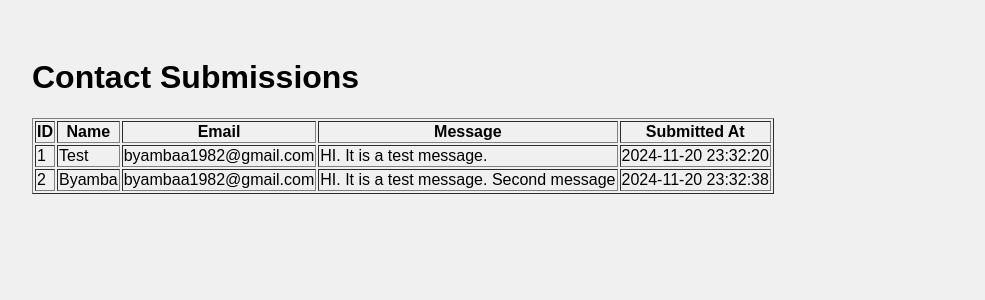
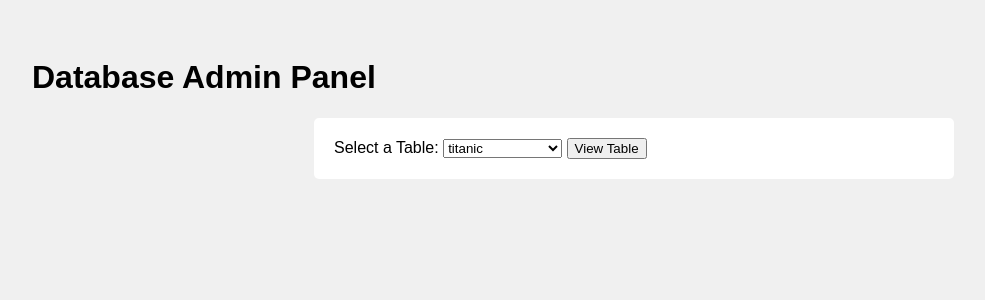
Before and after one commit to urangoo0325/flask, a Flask app: page /admin in a window 1280 px wide. Shown: the top 300 px of the page, without its empty margins (6-991 px from the left). Run offline with Flask 3, Linux system fonts and the light colour scheme; a user stored in the database is signed in; data comes from the database, SQL or seed files in the repository; both versions use the stored data as it was after the commit; some libraries are stand-ins or nearby versions.

Commit message:
added admin panel

```diff
--- a/main.py
+++ b/main.py
@@ -4,6 +4,7 @@ import pandas as pd
 import sqlite3
 import os
 import requests
+from functools import wraps
 
 app = Flask(__name__)
 app.secret_key = 'your_secret_key'  # Needed for session management
@@ -157,18 +158,6 @@ def submit_contact():
     # Redirect to the admin page
     return redirect('/admin')
 
-# Route to display admin page
-@app.route('/admin')
-def admin():
-    # Retrieve all contact records
-    conn = sqlite3.connect(db_path, check_same_thread=False)
-    cursor = conn.cursor()
-    cursor.execute('SELECT * FROM contacts')
-    contacts = cursor.fetchall()
-    conn.close()
-
-    # Render the admin page with contact data
-    return render_template('admin.html', contacts=contacts)
 
 # Route for login
 @app.route('/login', methods=['GET', 'POST'])
@@ -188,7 +177,7 @@ def login():
         if user:
             session['username'] = username
             flash("Login successful!")
-            return redirect(url_for('show_blogs'))
+            return redirect(url_for('admin'))
         else:
             flash("Invalid username or password.")
 
@@ -276,6 +265,128 @@ def calculator():
 
     return render_template("calculator.html", result=result)
 
+def admin_required(f):
+    @wraps(f)
+    def decorated_function(*args, **kwargs):
+        # Check if the user is logged in
+        if 'username' not in session:
+            flash("You need to log in first.", "error")
+            return redirect(url_for('login'))
+
+        # Connect to the database and check user's role
+        conn = sqlite3.connect(db_path)
+        cursor = conn.cursor()
+
+        try:
+            # Join users and roles tables to get the user's role
+            cursor.execute('''
+                SELECT roles.role_name
+                FROM users
+                JOIN roles ON users.role_id = roles.id
+                WHERE users.username = ? AND roles.id = 1
+            ''', (session['username'],))
+            user_role = cursor.fetchone()
+        finally:
+            conn.close()
+
+        # If no admin role is found, deny access
+        if user_role is None:
+            flash("Access denied. Admins only.", "error")
+            return redirect(url_for('login'))
+
+        # Allow access if the user is an admin
+        return f(*args, **kwargs)
+
+    return decorated_function
+
+@app.route('/admin', methods=['GET', 'POST'])
+@admin_required
+def admin():
+    conn = sqlite3.connect(db_path, check_same_thread=False)
+    cursor = conn.cursor()
+
+    # Fetch all table names in the database
+    cursor.execute("SELECT name FROM sqlite_master WHERE type='table'")
+    tables = [row[0] for row in cursor.fetchall()]
+
+    selected_table = None
+    table_data = []
+    table_columns = []
+
+    if request.method == 'POST':
+        # Get the selected table from the dropdown
+        selected_table = request.form.get('table_name')
+        if selected_table:
+            # Fetch data and column names for the selected table
+            cursor.execute(f"PRAGMA table_info({selected_table})")
+            table_columns = [info[1] for info in cursor.fetchall()]
+
+            cursor.execute(f"SELECT * FROM {selected_table}")
+            table_data = cursor.fetchall()
+
+    conn.close()
+
+    # Pass `enumerate` to the template
+    return render_template(
+        'admin.html',
+        tables=tables,
+        selected_table=selected_table,
+        table_data=table_data,
+        table_columns=table_columns,
+        enumerate=enumerate  # Pass `enumerate`
+    )
+
+@app.route('/update_table/<table_name>', methods=['POST'])
+def update_table(table_name):
+    # Extract form data
+    form_data = request.form.to_dict()  # Flattened dictionary of form data
+    if not form_data:
+        flash("No data submitted.", "error")
+        return redirect(url_for('admin'))
+
+    conn = sqlite3.connect(db_path)
+    cursor = conn.cursor()
+
+    try:
+        # Group data by row
+        rows = {}
+        for key, value in form_data.items():
+            # Example key format: data[0][column_name]
+            parts = key.split('[')
+            row_index = parts[1][:-1]  # Extract row index
+            column_name = parts[2][:-1]  # Extract column name
+            if row_index not in rows:
+                rows[row_index] = {}
+            rows[row_index][column_name] = value
+
+        # Iterate through rows and update the database
+        for row_index, row_data in rows.items():
+            if 'id' not in row_data:
+                flash(f"Missing ID for row {row_index}. Skipping.", "error")
+                continue
+
+            row_id = row_data.pop('id')  # Remove ID from data to update
+            update_query = f"""
+                UPDATE {table_name}
+                SET {', '.join([f"{col} = ?" for col in row_data.keys()])}
+                WHERE id = ?
+            """
+            params = list(row_data.values()) + [row_id]
+
+            # Execute the update
+            cursor.execute(update_query, params)
+
+        conn.commit()
+        flash("Table updated successfully!", "success")
+    except Exception as e:
+        conn.rollback()
+        flash(f"Error updating table: {e}", "error")
+    finally:
+        conn.close()
+
+    return redirect(url_for('admin'))
+
+
 
 if __name__ == '__main__':
     app.run(debug=True)
--- a/templates/admin.html
+++ b/templates/admin.html
@@ -5,24 +5,52 @@
     <link rel="stylesheet" type="text/css" href="{{ url_for('static', filename='style.css') }}">
 </head>
 <body>
-    <h1>Contact Submissions</h1>
+    <h1>Database Admin Panel</h1>
+
+    <!-- Dropdown to select a table -->
+    <form method="POST" action="{{ url_for('admin') }}">
+        <label for="table_name">Select a Table:</label>
+        <select name="table_name" id="table_name">
+            {% for table in tables %}
+            <option value="{{ table }}" {% if table == selected_table %}selected{% endif %}>
+                {{ table }}
+            </option>
+            {% endfor %}
+        </select>
+        <button type="submit">View Table</button>
+    </form>
+
+    {% if selected_table %}
+    <h2>Data for Table: {{ selected_table }}</h2>
+    <form method="POST" action="{{ url_for('update_table', table_name=selected_table) }}">
         <table border="1">
+            <thead>
                 <tr>
-            <th>ID</th>
-            <th>Name</th>
-            <th>Email</th>
-            <th>Message</th>
-            <th>Submitted At</th>
+                    {% for column in table_columns %}
+                    <th>{{ column }}</th>
+                    {% endfor %}
                 </tr>
-        {% for contact in contacts %}
+            </thead>
+            <tbody>
+                {% for row_index, row in enumerate(table_data) %}
                 <tr>
-            <td>{{ contact[0] }}</td>
-            <td>{{ contact[1] }}</td>
-            <td>{{ contact[2] }}</td>
-            <td>{{ contact[3] }}</td>
-            <td>{{ contact[4] }}</td>
+                    {% for col_index, cell in enumerate(row) %}
+                    <td>
+                        <input
+                            type="text"
+                            name="data[{{ row_index }}][{{ table_columns[col_index] }}]"
+                            value="{{ cell }}"
+                            {% if table_columns[col_index] == 'id' %}readonly{% endif %}  <!-- Make ID read-only -->
+                        />
+                    </td>
+                    {% endfor %}
                 </tr>
                 {% endfor %}
+            </tbody>
+
         </table>
+        <button type="submit">Save Changes</button>
+    </form>
+    {% endif %}
 </body>
 </html>
```
Also changed, not shown: templates/login.html (added, +29 -0 lines), templates/register.html (added, +29 -0 lines), users.py (+29 -15 lines), db/titanic.sqlite. Lines whose indentation alone changed are shown as unchanged.
